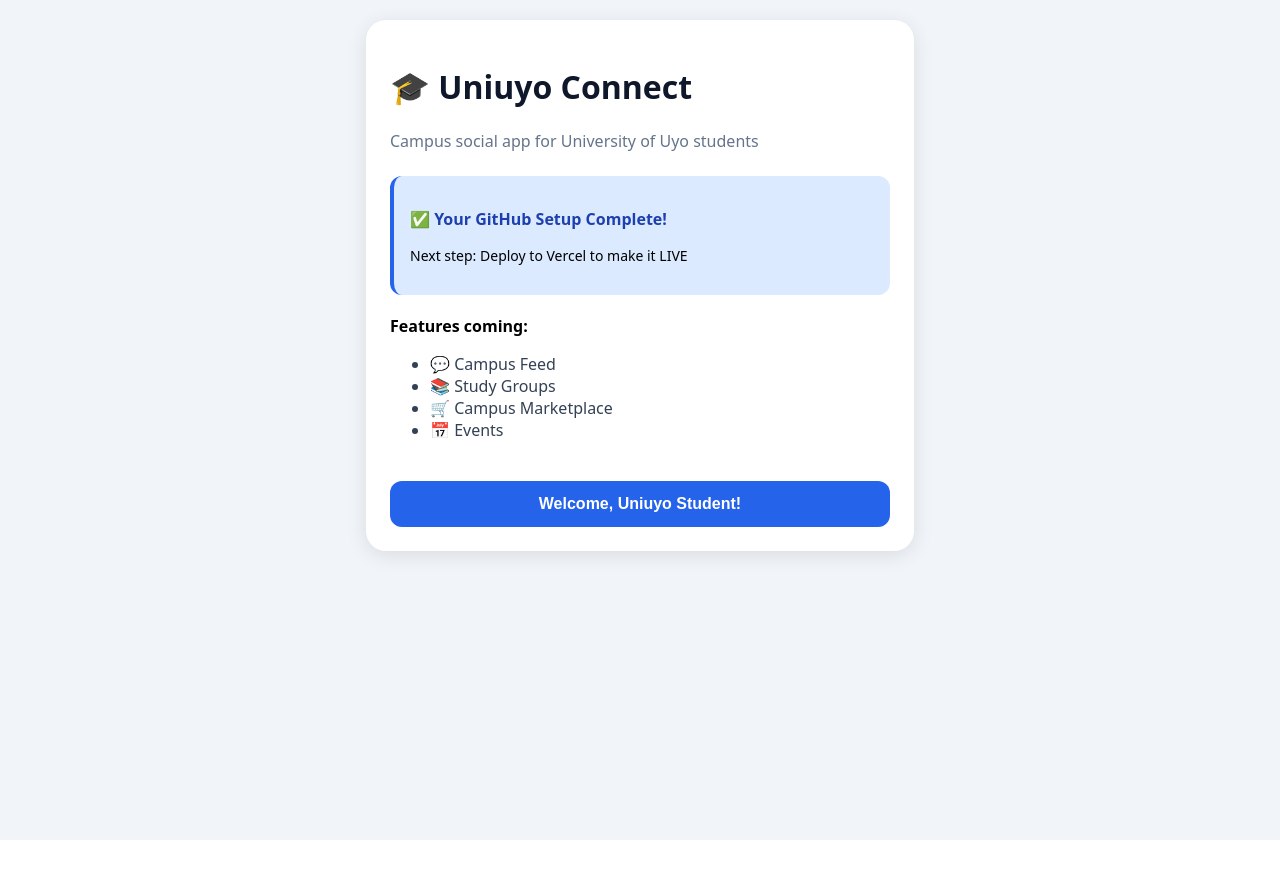
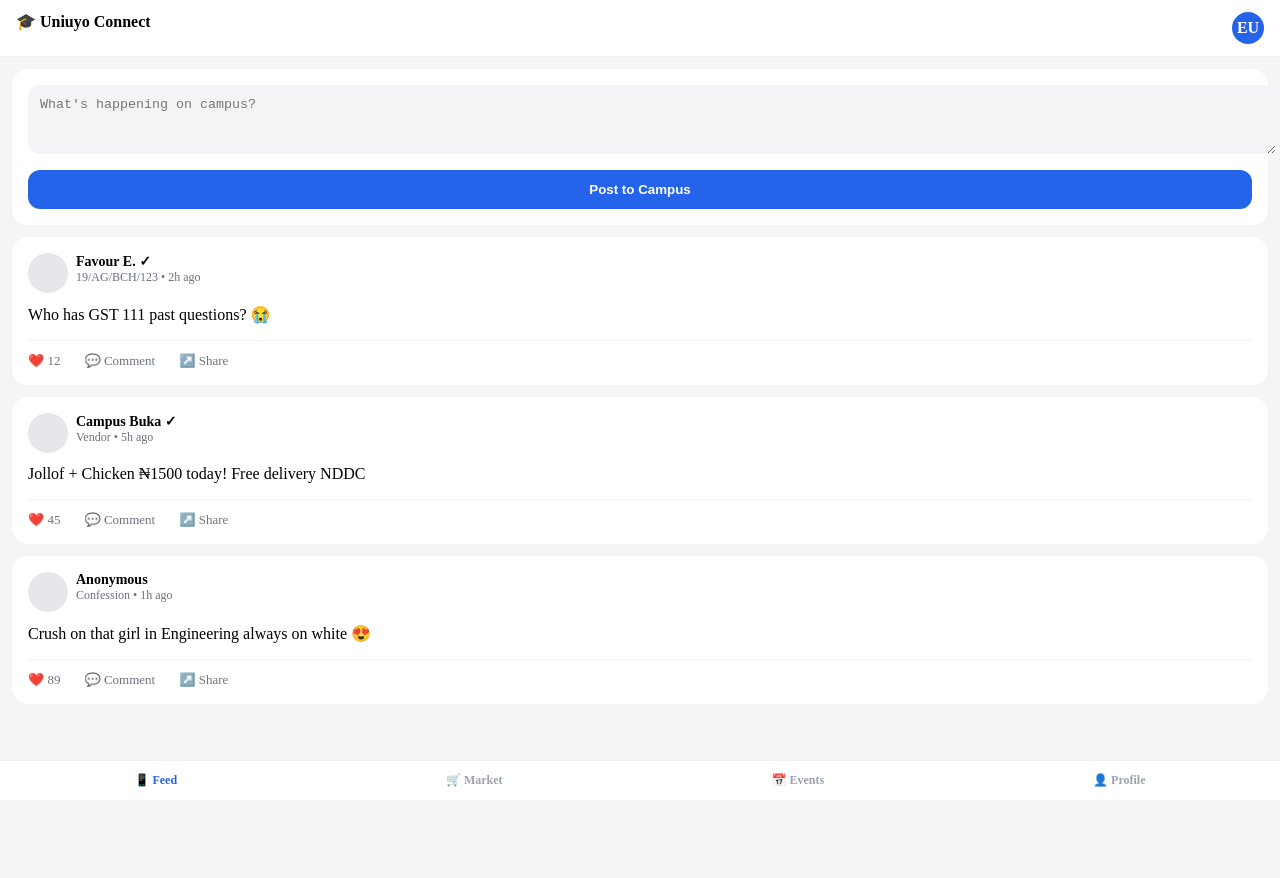
Before and after one commit to UniuyoConnect/uniuyo-connect, a Next.js app: page / in a window 1280 px wide. Before the commit the page ends 840 px from the top, so only its background shows below. Built offline with nearby package versions, Linux system fonts and the light colour scheme.

Commit message:
Refactor Home component to include posts functionality

```diff
--- a/app/page.js
+++ b/app/page.js
@@ -1,24 +1,17 @@
-export default function Home() {
-  return (
-    <div style={{padding:'20px', fontFamily:'system-ui', background:'#f1f5f9', minHeight:'100vh'}}>
-      <div style={{maxWidth:'500px', margin:'0 auto', background:'white', padding:'24px', borderRadius:'20px', boxShadow:'0 4px 20px rgba(0,0,0,0.1)'}}>
-        <h1 style={{fontSize:'32px', fontWeight:'900', color:'#0f172a'}}>🎓 Uniuyo Connect</h1>
-        <p style={{color:'#64748b', marginTop:'8px'}}>Campus social app for University of Uyo students</p>
-        <div style={{marginTop:'24px', background:'#dbeafe', padding:'16px', borderRadius:'12px', borderLeft:'4px solid #2563eb'}}>
-          <p style={{fontWeight:'bold', color:'#1e40af'}}>✅ Your GitHub Setup Complete!</p>
-          <p style={{fontSize:'14px', marginTop:'6px'}}>Next step: Deploy to Vercel to make it LIVE</p>
-        </div>
-        <div style={{marginTop:'20px'}}>
-          <p style={{fontWeight:'bold'}}>Features coming:</p>
-          <ul style={{marginTop:'8px', color:'#334155'}}>
-            <li>💬 Campus Feed</li>
-            <li>📚 Study Groups</li>
-            <li>🛒 Campus Marketplace</li>
-            <li>📅 Events</li>
-          </ul>
-        </div>
-        <button style={{marginTop:'24px', width:'100%', background:'#2563eb', color:'white', padding:'14px', borderRadius:'12px', border:'none', fontWeight:'bold', fontSize:'16px'}}>Welcome, Uniuyo Student!</button>
-      </div>
-    </div>
-  )
-}
+"use client"
+import { useState } from "react"
+export default function Home(){
+const [posts,setPosts]=useState([
+{id:1,name:"Favour E.",tag:"19/AG/BCH/123",time:"2h",text:"Who has GST 111 past questions? 😭",likes:12},
+{id:2,name:"Campus Buka",tag:"Vendor",time:"5h",text:"Jollof + Chicken ₦1500 today! Free delivery NDDC",likes:45},
+{id:3,name:"Anonymous",tag:"Confession",time:"1h",text:"Crush on that girl in Engineering always on white 😍",likes:89}
+])
+const [txt,setTxt]=useState("")
+return(
+<div style={{minHeight:"100vh",background:"#f5f5f5",paddingBottom:80}}>
+<div style={{background:"white",padding:"12px 16px",borderBottom:"1px solid #eee",display:"flex",justifyContent:"space-between",position:"sticky",top:0}}><b>🎓 Uniuyo Connect</b><div style={{width:32,height:32,background:"#2563eb",borderRadius:20,color:"white",display:"flex",alignItems:"center",justifyContent:"center",fontWeight:"bold"}}>EU</div></div>
+<div style={{background:"white",margin:12,padding:16,borderRadius:16}}><textarea value={txt} onChange={e=>setTxt(e.target.value)} placeholder="What's happening on campus?" style={{width:"100%",background:"#f3f4f6",border:"none",padding:12,borderRadius:12}} rows={3}/><button onClick={()=>{if(txt.trim()){setPosts([{id:Date.now(),name:"You",tag:"16/AG/AS/303",time:"now",text:txt,likes:0},...posts]);setTxt("")}}} style={{marginTop:12,width:"100%",background:"#2563eb",color:"white",padding:12,borderRadius:12,border:"none",fontWeight:"bold"}}>Post to Campus</button></div>
+<div style={{padding:"0 12px",display:"flex",flexDirection:"column",gap:12}}>{posts.map(p=><div key={p.id} style={{background:"white",padding:16,borderRadius:16}}><div style={{display:"flex",gap:8}}><div style={{width:40,height:40,background:"#e5e7eb",borderRadius:20}}></div><div><div style={{fontWeight:"bold",fontSize:14}}>{p.name} {p.name!=="Anonymous"?"✓":""}</div><div style={{fontSize:12,color:"#6b7280"}}>{p.tag} • {p.time} ago</div></div></div><div style={{marginTop:12}}>{p.text}</div><div style={{marginTop:16,display:"flex",gap:24,fontSize:13,color:"#6b7280",borderTop:"1px solid #f3f4f6",paddingTop:12}}><span>❤️ {p.likes}</span><span>💬 Comment</span><span>↗️ Share</span></div></div>)}</div>
+<div style={{position:"fixed",bottom:0,left:0,right:0,background:"white",borderTop:"1px solid #eee",display:"flex",justifyContent:"space-around",padding:"12px 0",fontSize:12,fontWeight:"bold"}}><span style={{color:"#2563eb"}}>📱 Feed</span><span style={{color:"#9ca3af"}}>🛒 Market</span><span style={{color:"#9ca3af"}}>📅 Events</span><span style={{color:"#9ca3af"}}>👤 Profile</span></div>
+</div>
+)}
```
